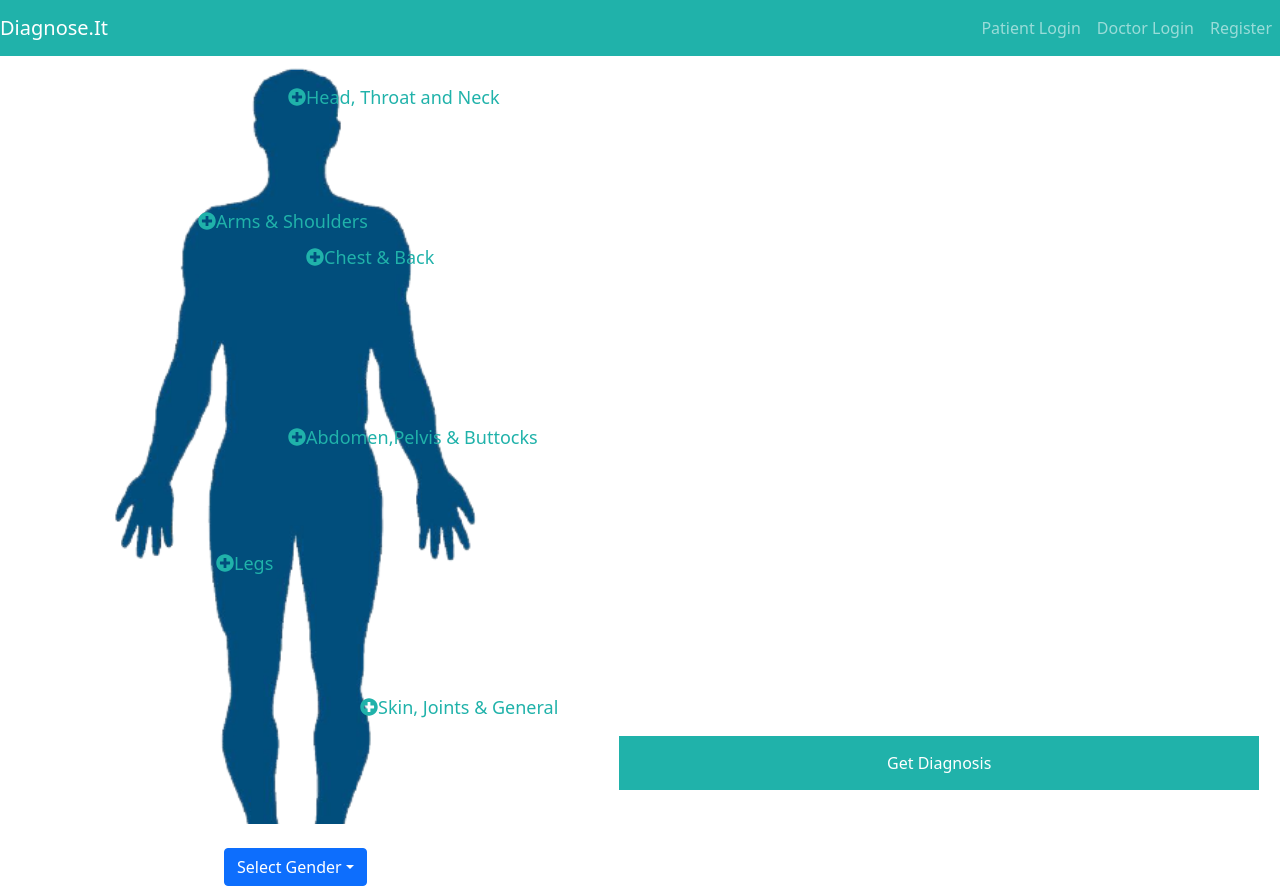
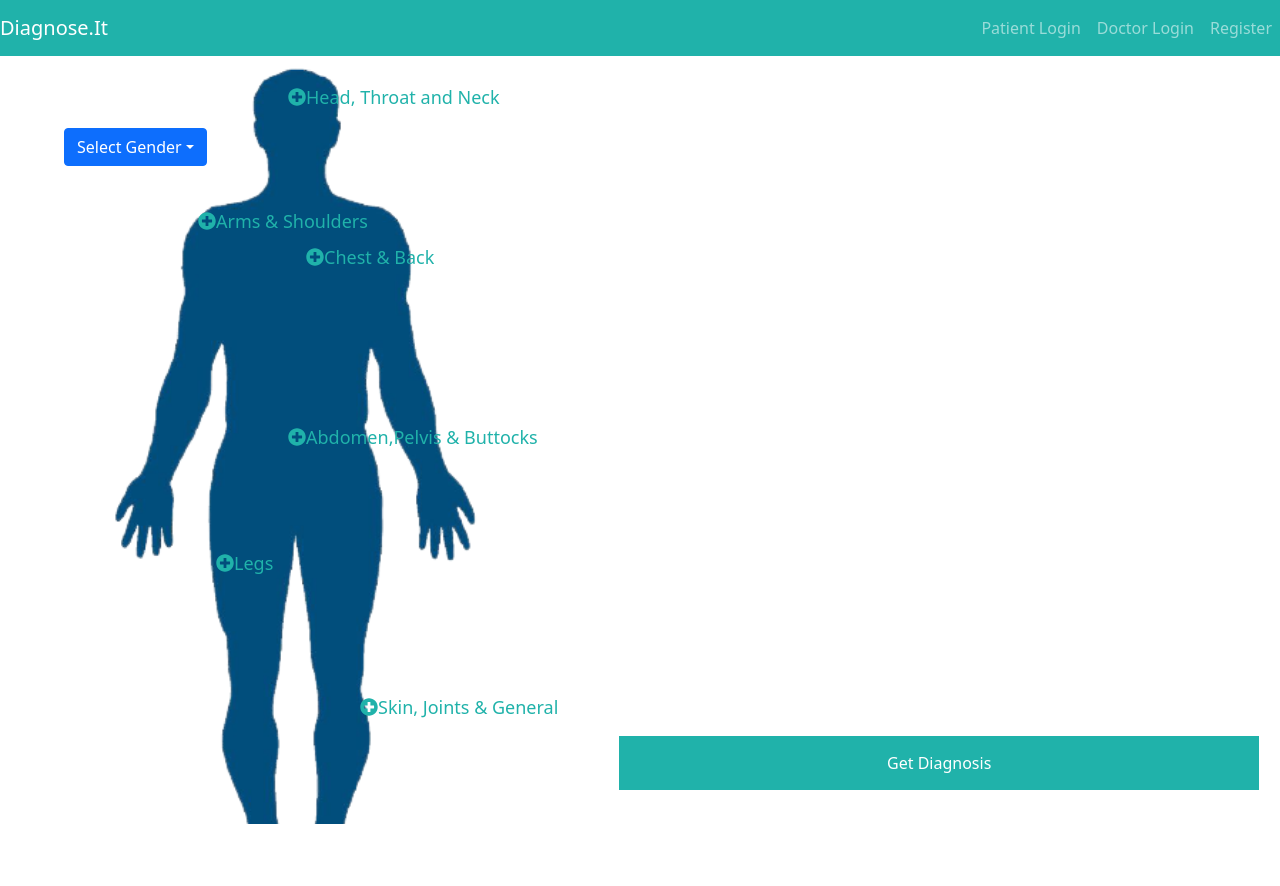
Before and after one commit to nvTwistt/final_project, a React (Create React App) app: page / in a window 1280 px wide. After the commit the page ends 800 px from the top, so only its background shows below. Built offline with nearby package versions, Linux system fonts and the light colour scheme.

Commit message:
Select gender drop down is now sticky on page

```diff
--- a/src/components/symptoms/SymptomsPage.css
+++ b/src/components/symptoms/SymptomsPage.css
@@ -23,6 +23,7 @@
 z-index: 999999;
 position: fixed;
 width: min-content;
-left: 14rem;
-top: 50rem;
+top: 4rem;
+left:2rem;
+
 }
--- a/src/components/symptoms/SymptomsPage.js
+++ b/src/components/symptoms/SymptomsPage.js
@@ -2,7 +2,7 @@ import React, { useState } from "react";
 import SymptomList from "./SymptomList";
 import "./SymptomsPage.css";
 import { Link } from "react-router-dom";
-import {Dropdown, DropdownButton, Modal, Button } from "react-bootstrap";
+import { Dropdown, DropdownButton, Modal, Button } from "react-bootstrap";
 export default function SymptomsPage(props) {
   const [symptomList, setSymptomList] = useState([]);
   const [symptomID, setSymptomID] = useState([]);
@@ -77,21 +77,11 @@ export default function SymptomsPage(props) {
         finalSymptomIDArray={finalSymptomIDArray}
       />
 
-      <DropdownButton
-        title="Select Gender"
-        variant="primary"
-        className="gender-select"
-        onSelect={(e) => setGender(e)}
-      >
-        <Dropdown.Item eventKey={"Male"}>Male</Dropdown.Item>
-        <Dropdown.Item eventKey={"Female"}>Female</Dropdown.Item>
-      </DropdownButton>
-
       <Link
         onClick={(e) => {
           if (hasNullValues(symptomList)) {
             e.preventDefault();
-            setShow(true)
+            setShow(true);
           }
         }}
         className="diagnosis-button"
@@ -107,18 +97,32 @@ export default function SymptomsPage(props) {
         Get Diagnosis
       </Link>
 
+      <div className="gender-select">
+        <DropdownButton
+          title="Select Gender"
+          variant="primary"
+          className="gender-select"
+          onSelect={(e) => setGender(e)}
+        >
+          <Dropdown.Item eventKey={"Male"}>Male</Dropdown.Item>
+          <Dropdown.Item eventKey={"Female"}>Female</Dropdown.Item>
+        </DropdownButton>
+      </div>
+
       <Modal show={show} onHide={handleClose}>
         <Modal.Header>
           <Modal.Title>Missing Fields</Modal.Title>
         </Modal.Header>
-        <Modal.Body>Ensure a gender has been selected, and each symptom card has been filled out completley!</Modal.Body>
+        <Modal.Body>
+          Ensure a gender has been selected, and each symptom card has been
+          filled out completley!
+        </Modal.Body>
         <Modal.Footer>
           <Button variant="primary" onClick={handleClose}>
             Ok
           </Button>
         </Modal.Footer>
       </Modal>
-
     </form>
   );
 }
```
